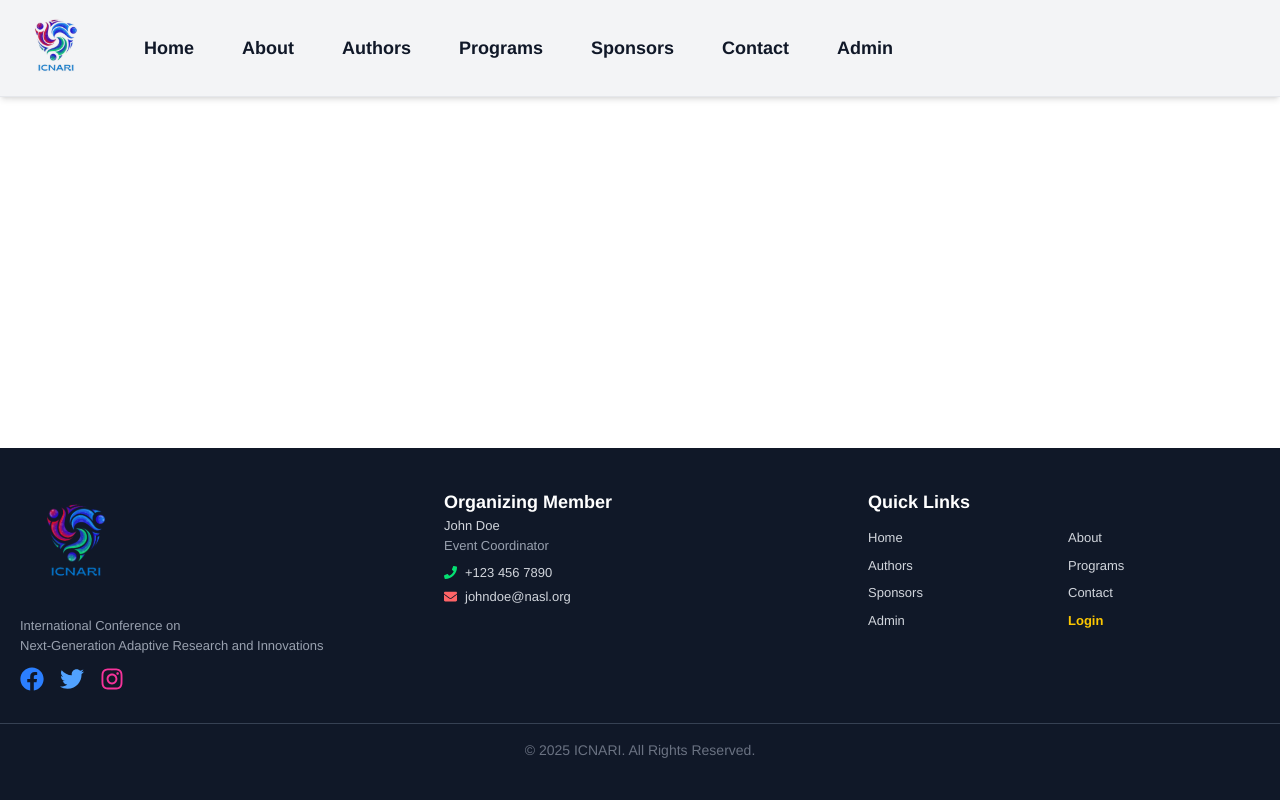
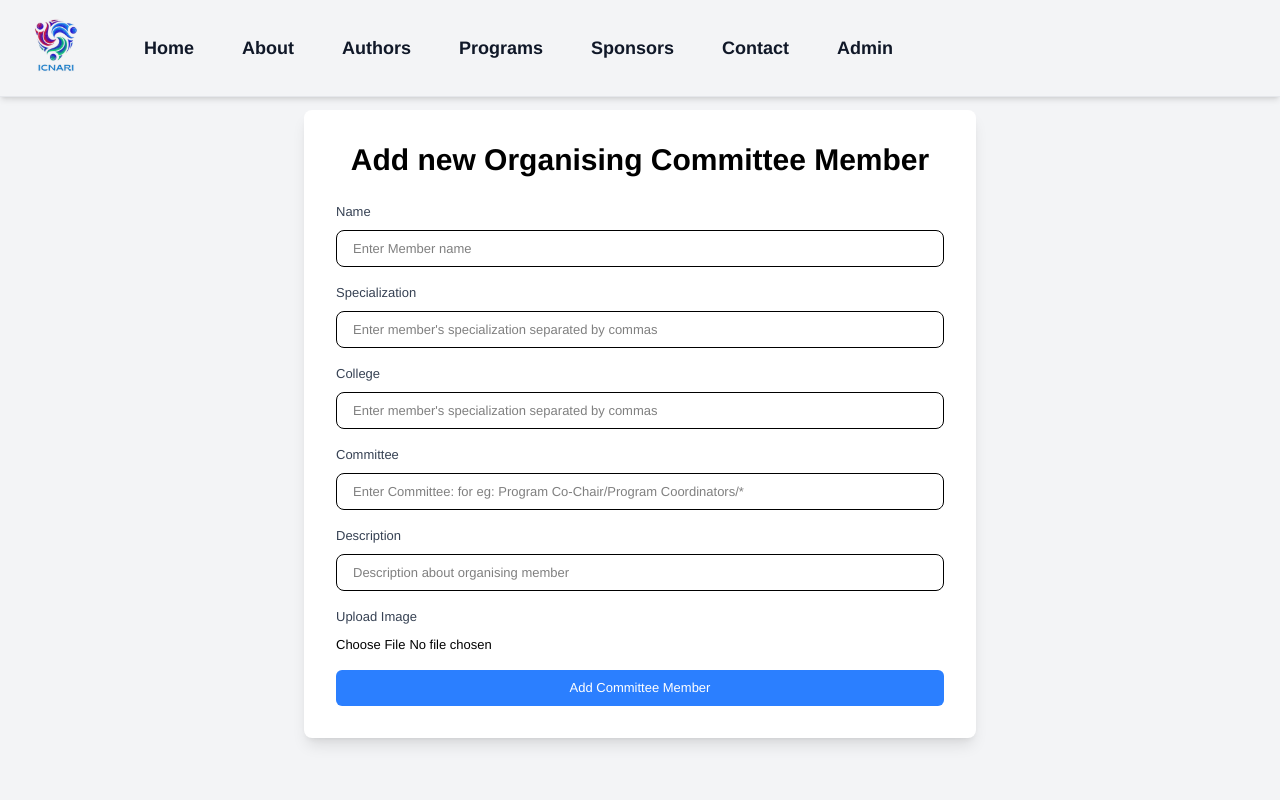
Before and after one commit to suryanshvermaa/Conference_website, a React (Vite) app in the folder frontend/: page /admin/add-organising-member in a window 1280 px wide. Shown: the top 800 px of the page. Built offline with nearby package versions, Linux system fonts and the light colour scheme; sample sign-in values are in the browser's storage.

Commit message:
frontend: added to create dynamically organising committee members

```diff
--- a/frontend/src/App.jsx
+++ b/frontend/src/App.jsx
@@ -41,6 +41,7 @@ import BestStuden from "./components/authorcomp/BestStuden"
 import FinancialSupp from "./components/authorcomp/FinancialSupp"
 import Culturalevents from "./components/programscomp/Culturalevents"
 import Allphotosgallery from "./components/Allphotosgallery"
+import AddOrganisingCommitteeMember from "./components/OrganisingCommittee/AddOrganisingCommitteeMember"
 
 function App() {
   const [fetch,setfetch]=useState(false)
@@ -88,6 +89,7 @@ function App() {
           <Route path="/admin/photogalleryupload" element={<AddPhotoGallery />} />
           <Route path="/admin/contact-messages" element={<AllMessages />} />
           <Route path="/admin/deletephoto" element={<Allphotosgallery />} />
+          <Route path="/admin/add-organising-member" element={<AddOrganisingCommitteeMember />} />
         </Route>
         <Route path="/about/photogallery" element={<AllImages />} />
       </Routes>
--- /dev/null
+++ b/frontend/src/components/OrganisingCommittee/AddOrganisingCommitteeMember.jsx
@@ -0,0 +1,172 @@
+import React, { useState } from 'react';
+import axios from 'axios';
+import { toast, ToastContainer } from 'react-toastify';
+import 'react-toastify/dist/ReactToastify.css';
+
+const AddOrganisingCommitteeMember = () => {
+  const [image, setImage] = useState(null);
+  const [organisingMemberData,setOrganisingMemberData]=useState({
+    name:"",
+    specialization:"",
+    college:"",
+    imageUrl:"",
+    committee:"",
+    description:""
+  })
+
+  const token = localStorage.getItem('token');  // Get the token from localStorage
+
+  // Handle image change
+  const handleImageChange = (e) => {
+    const file = e.target.files[0];
+    if (file) {
+      setImage(file);
+      const imageUrl = URL.createObjectURL(file);
+      setOrganisingMemberData({...organisingMemberData,imageUrl});
+    }
+  };
+
+  // Handle form submission
+  const handleSubmit = async (e) => {
+    e.preventDefault();
+
+    if (!token) {
+      toast.error('Please log in first.');
+      return;
+    }
+
+    // Upload image to Cloudinary
+    const formData = new FormData();
+    formData.append('image', image);
+
+    try {
+      // Replace with your Cloudinary upload API
+      const imageResponse = await axios.post(
+        `${import.meta.env.VITE_API_URL}/user/image`,
+        formData,
+        {
+          headers: {
+            'Content-Type': 'multipart/form-data'
+          },
+        }
+      );
+
+      if (imageResponse.data.result) {
+        const response = await axios.post(
+          `${import.meta.env.VITE_API_URL}/organising-committee/create`,
+          {...organisingMemberData,imageUrl:imageResponse.data.result},
+          {
+            headers: {
+              token:localStorage.getItem('token'),
+            },
+          }
+        );
+        console.log(response);
+        if (response.status === 201) {
+          toast.success(response.data.message);
+          setImage(null);
+          setOrganisingMemberData({name:"",desription:"",imageUrl:"",specialization:"",college:"",committee:""})
+        }
+      }
+    } catch (error) {
+      console.error('Error:', error);
+      toast.error('Failed to add the speaker. Please try again.');
+    }
+  };
+
+  return (
+    <div className="flex justify-center items-center min-h-screen bg-gray-100 p-8">
+      <div className="bg-white p-8 rounded-lg shadow-lg w-full max-w-2xl">
+        <h2 className="text-3xl font-semibold text-center mb-6">Add new Organising Committee Member </h2>
+
+        <form onSubmit={handleSubmit}>
+          <div className="mb-4">
+            <label className="block text-gray-700">Name</label>
+            <input
+              type="text"
+              value={organisingMemberData.name}
+              onChange={(e) => setOrganisingMemberData({...organisingMemberData,name:e.target.value})}
+              className="w-full px-4 py-2 mt-2 border rounded-lg focus:outline-none focus:ring-2 focus:ring-blue-500"
+              placeholder="Enter Member name"
+              required
+            />
+          </div>
+
+          <div className="mb-4">
+            <label className="block text-gray-700">Specialization</label>
+            <input
+              type="text"
+              value={organisingMemberData.specialization}
+              onChange={(e) => setOrganisingMemberData({...organisingMemberData,specialization:e.target.value})}
+              className="w-full px-4 py-2 mt-2 border rounded-lg focus:outline-none focus:ring-2 focus:ring-blue-500"
+              placeholder="Enter member's specialization separated by commas"
+              required
+            />
+          </div>
+
+          <div className="mb-4">
+            <label className="block text-gray-700">College</label>
+            <input
+              type="text"
+              value={organisingMemberData.college}
+              onChange={(e) => setOrganisingMemberData({...organisingMemberData,college:e.target.value})}
+              className="w-full px-4 py-2 mt-2 border rounded-lg focus:outline-none focus:ring-2 focus:ring-blue-500"
+              placeholder="Enter member's specialization separated by commas"
+              required
+            />
+          </div>
+
+          <div className="mb-4">
+            <label className="block text-gray-700">Committee</label>
+            <input
+              type="text"
+              value={organisingMemberData.committee}
+              onChange={(e) => setOrganisingMemberData({...organisingMemberData,committee:e.target.value})}
+              className="w-full px-4 py-2 mt-2 border rounded-lg focus:outline-none focus:ring-2 focus:ring-blue-500"
+              placeholder="Enter Committee: for eg: Program Co-Chair/Program Coordinators/*"
+              required
+            />
+          </div>
+
+          <div className="mb-4">
+            <label className="block text-gray-700">Description</label>
+            <input
+              type="text"
+              value={organisingMemberData.description}
+              onChange={(e) => setOrganisingMemberData({...organisingMemberData,description:e.target.value})}
+              className="w-full px-4 py-2 mt-2 border rounded-lg focus:outline-none focus:ring-2 focus:ring-blue-500"
+              placeholder="Description about organising member"
+              required
+            />
+          </div>
+
+          <div className="mb-4">
+            <label className="block text-gray-700">Upload Image</label>
+            <input
+              type="file"
+              accept="image/*"
+              onChange={handleImageChange}
+              className="w-full mt-2"
+            />
+            {organisingMemberData.imageUrl && (
+              <div className="mt-4">
+                <h3 className="text-gray-700">Image Preview</h3>
+                <img src={organisingMemberData.imageUrl} alt="Preview" className="w-full mt-2 rounded-lg" />
+              </div>
+            )}
+          </div>
+
+          <button
+            type="submit"
+            className="w-full bg-blue-500 text-white py-2 px-6 rounded-md hover:bg-blue-600 transition duration-300"
+          >
+            Add Committee Member
+          </button>
+        </form>
+      </div>
+      <ToastContainer position="bottom-center" />
+    </div>
+  );
+};
+
+export default AddOrganisingCommitteeMember;
--- a/frontend/src/routes/Admin.jsx
+++ b/frontend/src/routes/Admin.jsx
@@ -49,6 +49,17 @@ export default function Admin({ setfetch }) {
           <h2 className="text-xl font-semibold text-gray-700 mb-4">Add New Speakers</h2>
           <button className="admin-btn bg-blue-500 text-white py-2 px-6 rounded-md text-lg hover:bg-blue-600">
             Add Speakers
+          </button>
+        </div>
+
+         {/* Add New Organising Committee Member */}
+         <div
+          className="card bg-yellow-100 p-8 rounded-lg shadow-lg flex flex-col items-center justify-center cursor-pointer transition-transform duration-300 transform hover:scale-105"
+          onClick={() => handleNavigation('/admin/add-organising-member')}
+        >
+          <h2 className="text-xl font-semibold text-gray-700 mb-4">Add Committee Members</h2>
+          <button className="admin-btn bg-blue-500 text-white py-2 px-6 rounded-md text-lg hover:bg-blue-600">
+          Add Members
           </button>
         </div>
 
```
